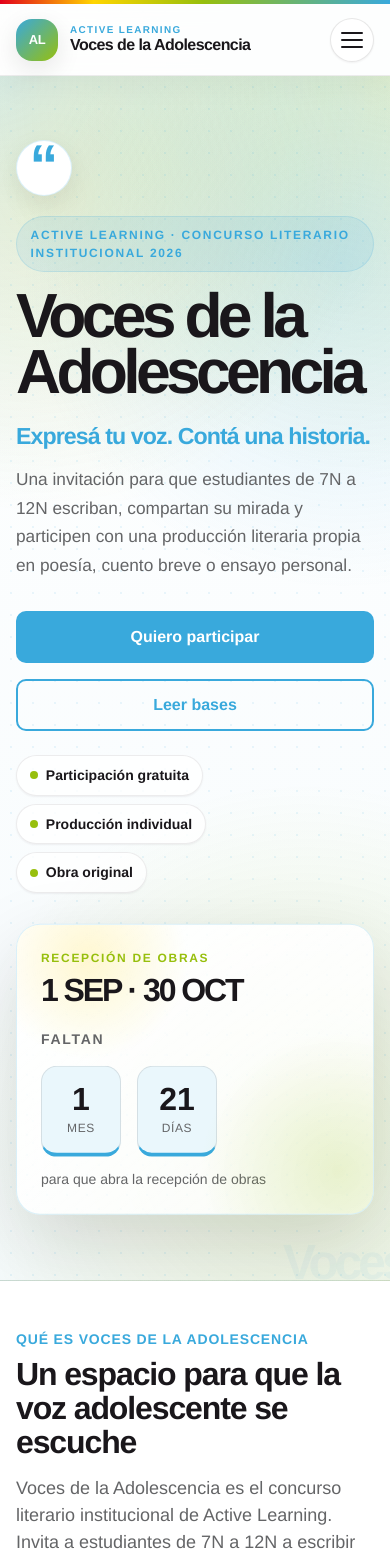
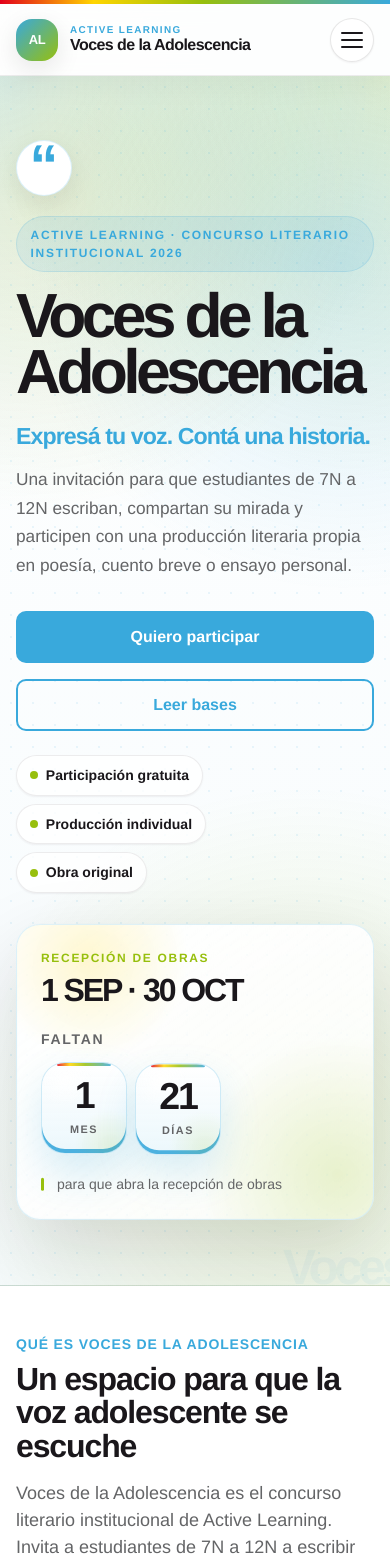
Before and after one commit to sophieblousson/voces-de-la-adolescencia, a Next.js app: page / in a window 390 px wide. Shown: the top 1559 px of the page. Built offline with nearby package versions, Linux system fonts and the light colour scheme.

Commit message:
Refactor Countdown styles for improved layout and design

```diff
--- a/components/home/Countdown.module.css
+++ b/components/home/Countdown.module.css
@@ -1,56 +1,162 @@
 .countdown {
+  position: relative;
   display: flex;
-  gap: var(--space-4);
+  gap: var(--space-3);
+  align-items: stretch;
 }
 
 .unit {
+  position: relative;
+  overflow: hidden;
   display: flex;
   flex-direction: column;
   align-items: center;
   justify-content: center;
-  min-width: 96px;
-  padding: var(--space-4) var(--space-3);
-  background-color: var(--color-celeste-tint);
-  border: 1px solid var(--color-borde);
-  border-radius: var(--radius-md);
-  border-bottom: 4px solid var(--color-celeste);
+  min-width: 104px;
+  padding: 1.15rem 1rem;
+  background:
+    linear-gradient(180deg, rgba(255, 255, 255, 0.96), rgba(234, 247, 252, 0.92));
+  border: 1px solid rgba(57, 169, 220, 0.22);
+  border-radius: var(--radius-lg);
+  box-shadow:
+    0 14px 34px rgba(57, 169, 220, 0.14),
+    inset 0 -4px 0 rgba(57, 169, 220, 0.86);
+  animation: pulseUnit 4.8s ease-in-out infinite;
+}
+
+.unit:nth-child(2) {
+  animation-delay: 0.6s;
+}
+
+.unit::before {
+  content: "";
+  position: absolute;
+  inset: 0;
+  background:
+    radial-gradient(circle at 28% 18%, rgba(255, 255, 255, 0.85), transparent 28%),
+    radial-gradient(circle at 82% 92%, rgba(151, 191, 13, 0.12), transparent 34%);
+  pointer-events: none;
+}
+
+.unit::after {
+  content: "";
+  position: absolute;
+  left: 18%;
+  right: 18%;
+  top: 0;
+  height: 3px;
+  border-radius: var(--radius-full);
+  background: var(--gradient-brand-line);
+  opacity: 0.85;
 }
 
 .number {
-  font-size: var(--fs-3xl);
-  font-weight: var(--fw-bold);
+  position: relative;
+  z-index: 1;
+  font-size: clamp(2.4rem, 4vw, 3.2rem);
+  font-weight: var(--fw-black);
   color: var(--color-texto-principal);
-  line-height: 1;
+  line-height: 0.9;
+  letter-spacing: -0.06em;
   font-variant-numeric: tabular-nums;
 }
 
 .label {
-  font-size: var(--fs-xs);
+  position: relative;
+  z-index: 1;
+  font-size: 0.68rem;
+  font-weight: var(--fw-bold);
   color: var(--color-texto-secundario);
   text-transform: uppercase;
-  letter-spacing: 0.05em;
-  margin-top: var(--space-1);
+  letter-spacing: 0.14em;
+  margin-top: var(--space-2);
 }
 
 .caption {
-  margin: var(--space-3) 0 0;
+  position: relative;
+  max-width: 28ch;
+  margin: var(--space-4) 0 0;
+  padding-left: var(--space-4);
   font-size: var(--fs-sm);
+  line-height: 1.45;
   color: var(--color-texto-secundario);
 }
 
+.caption::before {
+  content: "";
+  position: absolute;
+  left: 0;
+  top: 0.25em;
+  bottom: 0.25em;
+  width: 3px;
+  border-radius: var(--radius-full);
+  background: var(--color-acento-pedagogico);
+}
+
 .abierto {
-  font-size: var(--fs-lg);
-  font-weight: var(--fw-bold);
+  position: relative;
+  display: inline-flex;
+  align-items: center;
+  gap: var(--space-2);
+  width: fit-content;
+  padding: 0.8rem 1rem;
+  border-radius: var(--radius-full);
+  background: var(--color-verde-tint);
+  border: 1px solid rgba(151, 191, 13, 0.24);
+  font-size: var(--fs-base);
+  font-weight: var(--fw-black);
   color: var(--color-acento-pedagogico);
   margin: 0;
+  box-shadow: var(--shadow-xs);
+}
+
+.abierto::before {
+  content: "";
+  width: 9px;
+  height: 9px;
+  border-radius: var(--radius-full);
+  background: var(--color-acento-pedagogico);
+  box-shadow: 0 0 0 6px rgba(151, 191, 13, 0.14);
+}
+
+@keyframes pulseUnit {
+  0%,
+  100% {
+    transform: translateY(0);
+    box-shadow:
+      0 14px 34px rgba(57, 169, 220, 0.14),
+      inset 0 -4px 0 rgba(57, 169, 220, 0.86);
+  }
+
+  50% {
+    transform: translateY(-4px);
+    box-shadow:
+      0 20px 42px rgba(57, 169, 220, 0.2),
+      inset 0 -4px 0 rgba(57, 169, 220, 0.9);
+  }
+}
+
+@media (prefers-reduced-motion: reduce) {
+  .unit {
+    animation: none;
+  }
 }
 
 @media (max-width: 480px) {
+  .countdown {
+    gap: var(--space-2);
+  }
+
   .unit {
-    min-width: 80px;
+    min-width: 86px;
+    padding: 1rem 0.85rem;
   }
 
   .number {
-    font-size: var(--fs-2xl);
+    font-size: 2.35rem;
+  }
+
+  .caption {
+    max-width: none;
   }
 }
```
